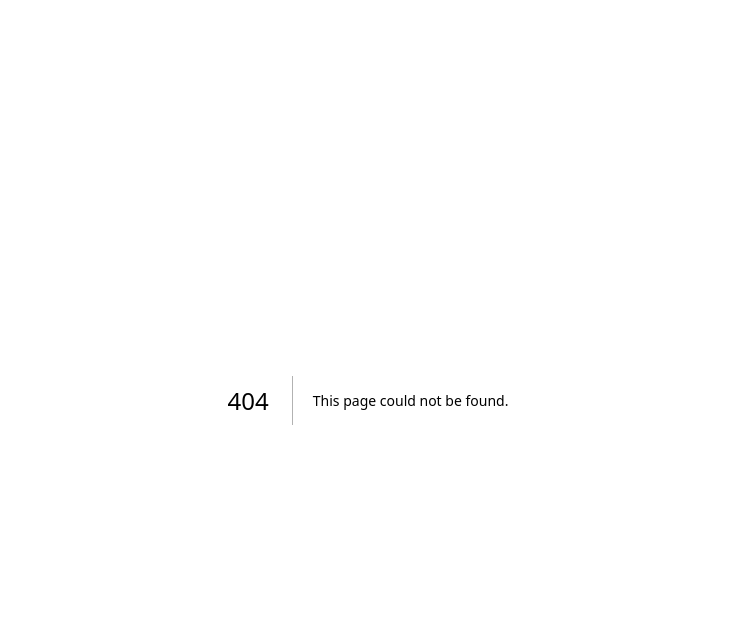
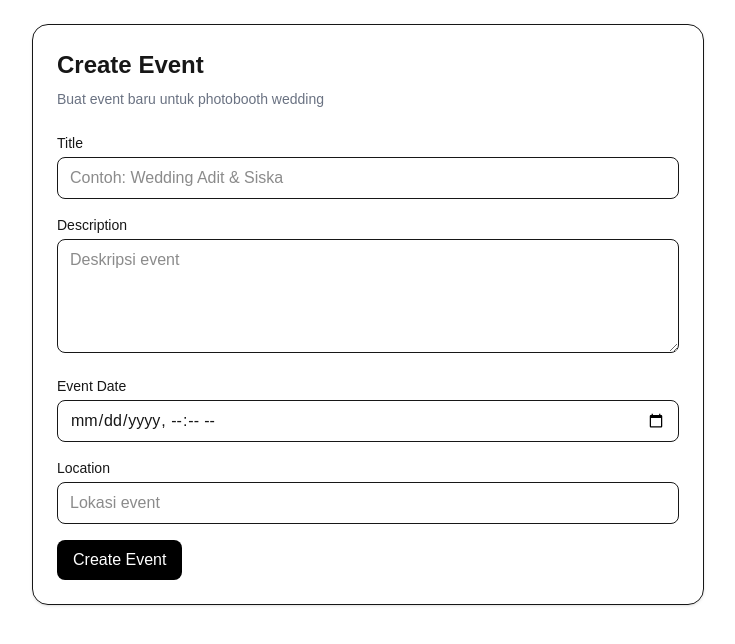
Before and after one commit to wsantika/photo-cloud-app, a Next.js app: page /events/new in a window 1280 px wide. Before the commit this address had no page. Shown: the top 644 px of the page, without its empty margins (272-1007 px from the left). Built offline with nearby package versions, Linux system fonts and the light colour scheme.

Commit message:
feat: implement event creation feature

```diff
--- /dev/null
+++ b/app/api/events/route.ts
@@ -0,0 +1,63 @@
+import { getServerSession } from "next-auth";
+import { NextResponse } from "next/server";
+import { authOptions } from "@/lib/auth";
+import { prisma } from "@/lib/prisma";
+import { hasRequiredRole } from "@/lib/rbac";
+
+function slugify(text: string) {
+  return text
+    .toLowerCase()
+    .trim()
+    .replace(/[^a-z0-9\s-]/g, "")
+    .replace(/\s+/g, "-")
+    .replace(/-+/g, "-");
+}
+
+export async function POST(req: Request) {
+  try {
+    const session = await getServerSession(authOptions);
+
+    if (!session?.user) {
+      return NextResponse.json({ message: "Unauthorized" }, { status: 401 });
+    }
+
+    if (!hasRequiredRole(session.user.role, ["admin", "vendor"])) {
+      return NextResponse.json({ message: "Forbidden" }, { status: 403 });
+    }
+
+    const body = await req.json();
+    const { title, description, eventDate, location } = body;
+
+    if (!title || !eventDate) {
+      return NextResponse.json(
+        { message: "Title dan event date wajib diisi" },
+        { status: 400 },
+      );
+    }
+
+    const baseSlug = slugify(title);
+    const uniqueSlug = `${baseSlug}-${Date.now()}`;
+
+    const event = await prisma.event.create({
+      data: {
+        title,
+        slug: uniqueSlug,
+        description: description || null,
+        eventDate: new Date(eventDate),
+        location: location || null,
+        createdById: session.user.id,
+      },
+    });
+
+    return NextResponse.json(
+      { message: "Event berhasil dibuat", data: event },
+      { status: 201 },
+    );
+  } catch (error) {
+    console.error("Create event error:", error);
+    return NextResponse.json(
+      { message: "Terjadi kesalahan saat membuat event" },
+      { status: 500 },
+    );
+  }
+}
--- a/app/dashboard/page.tsx
+++ b/app/dashboard/page.tsx
@@ -1,21 +1,29 @@
-"use client";
+import Link from "next/link";
+import { redirect } from "next/navigation";
+import { getServerSession } from "next-auth";
+import { authOptions } from "@/lib/auth";
+import { prisma } from "@/lib/prisma";
 
-import { signOut, useSession } from "next-auth/react";
+export default async function DashboardPage() {
+  const session = await getServerSession(authOptions);
 
-export default function DashboardPage() {
-  const { data: session, status } = useSession();
-
-  if (status === "loading") {
-    return <p className="p-6">Loading...</p>;
+  if (!session?.user) {
+    redirect("/login");
   }
 
-  if (!session) {
-    return <p className="p-6">Kamu belum login.</p>;
-  }
+  const events = await prisma.event.findMany({
+    where: {
+      createdById: session.user.id,
+    },
+    orderBy: {
+      createdAt: "desc",
+    },
+  });
 
   return (
     <main className="min-h-screen p-6">
-      <div className="mx-auto max-w-2xl rounded-2xl border p-6 shadow">
+      <div className="mx-auto max-w-4xl space-y-6">
+        <div className="rounded-2xl border p-6 shadow">
           <h1 className="mb-4 text-2xl font-bold">Dashboard</h1>
 
           <div className="space-y-2 text-sm">
@@ -28,17 +36,49 @@ export default function DashboardPage() {
             <p>
               <span className="font-semibold">Role:</span> {session.user.role}
             </p>
+          </div>
+
+          <div className="mt-6">
+            <Link
+              href="/events/new"
+              className="rounded-lg bg-black px-4 py-2 text-white"
+            >
+              Create Event
+            </Link>
+          </div>
+        </div>
+
+        <div className="rounded-2xl border p-6 shadow">
+          <h2 className="mb-4 text-xl font-bold">My Events</h2>
+
+          {events.length === 0 ? (
+            <p className="text-sm text-gray-500">Belum ada event.</p>
+          ) : (
+            <div className="space-y-4">
+              {events.map((event) => (
+                <div key={event.id} className="rounded-xl border p-4">
+                  <h3 className="text-lg font-semibold">{event.title}</h3>
+                  <p className="text-sm text-gray-500">{event.slug}</p>
+
+                  {event.description ? (
+                    <p className="mt-2 text-sm">{event.description}</p>
+                  ) : null}
+
+                  <div className="mt-3 space-y-1 text-sm">
                     <p>
-            <span className="font-semibold">User ID:</span> {session.user.id}
+                      <span className="font-medium">Date:</span>{" "}
+                      {new Date(event.eventDate).toLocaleString()}
+                    </p>
+                    <p>
+                      <span className="font-medium">Location:</span>{" "}
+                      {event.location || "-"}
                     </p>
                   </div>
-
-        <button
-          onClick={() => signOut({ callbackUrl: "/login" })}
-          className="mt-6 rounded-lg bg-red-600 px-4 py-2 text-white"
-        >
-          Logout
-        </button>
+                </div>
+              ))}
+            </div>
+          )}
+        </div>
       </div>
     </main>
   );
--- /dev/null
+++ b/app/events/new/page.tsx
@@ -0,0 +1,134 @@
+"use client";
+
+import { FormEvent, useState } from "react";
+import { useRouter } from "next/navigation";
+
+export default function NewEventPage() {
+  const router = useRouter();
+
+  const [title, setTitle] = useState("");
+  const [description, setDescription] = useState("");
+  const [eventDate, setEventDate] = useState("");
+  const [location, setLocation] = useState("");
+  const [error, setError] = useState("");
+  const [success, setSuccess] = useState("");
+  const [loading, setLoading] = useState(false);
+
+  async function handleSubmit(e: FormEvent<HTMLFormElement>) {
+    e.preventDefault();
+    setError("");
+    setSuccess("");
+    setLoading(true);
+
+    try {
+      const response = await fetch("/api/events", {
+        method: "POST",
+        headers: {
+          "Content-Type": "application/json",
+        },
+        body: JSON.stringify({
+          title,
+          description,
+          eventDate,
+          location,
+        }),
+      });
+
+      const result = await response.json();
+
+      if (!response.ok) {
+        setError(result.message || "Gagal membuat event");
+        setLoading(false);
+        return;
+      }
+
+      setSuccess("Event berhasil dibuat");
+      setTitle("");
+      setDescription("");
+      setEventDate("");
+      setLocation("");
+      router.refresh();
+
+      setTimeout(() => {
+        router.push("/dashboard");
+      }, 1000);
+    } catch (err) {
+      setError("Terjadi kesalahan saat mengirim data");
+      setLoading(false);
+      return;
+    }
+
+    setLoading(false);
+  }
+
+  return (
+    <main className="min-h-screen p-6">
+      <div className="mx-auto max-w-2xl rounded-2xl border p-6 shadow">
+        <h1 className="mb-2 text-2xl font-bold">Create Event</h1>
+        <p className="mb-6 text-sm text-gray-500">
+          Buat event baru untuk photobooth wedding
+        </p>
+
+        <form onSubmit={handleSubmit} className="space-y-4">
+          <div>
+            <label className="mb-1 block text-sm font-medium">Title</label>
+            <input
+              type="text"
+              className="w-full rounded-lg border px-3 py-2 outline-none"
+              value={title}
+              onChange={(e) => setTitle(e.target.value)}
+              placeholder="Contoh: Wedding Adit & Siska"
+              required
+            />
+          </div>
+
+          <div>
+            <label className="mb-1 block text-sm font-medium">
+              Description
+            </label>
+            <textarea
+              className="w-full rounded-lg border px-3 py-2 outline-none"
+              value={description}
+              onChange={(e) => setDescription(e.target.value)}
+              placeholder="Deskripsi event"
+              rows={4}
+            />
+          </div>
+
+          <div>
+            <label className="mb-1 block text-sm font-medium">Event Date</label>
+            <input
+              type="datetime-local"
+              className="w-full rounded-lg border px-3 py-2 outline-none"
+              value={eventDate}
+              onChange={(e) => setEventDate(e.target.value)}
+              required
+            />
+          </div>
+
+          <div>
+            <label className="mb-1 block text-sm font-medium">Location</label>
+            <input
+              type="text"
+              className="w-full rounded-lg border px-3 py-2 outline-none"
+              value={location}
+              onChange={(e) => setLocation(e.target.value)}
+              placeholder="Lokasi event"
+            />
+          </div>
+
+          {error ? <p className="text-sm text-red-500">{error}</p> : null}
+          {success ? <p className="text-sm text-green-600">{success}</p> : null}
+
+          <button
+            type="submit"
+            disabled={loading}
+            className="rounded-lg bg-black px-4 py-2 text-white disabled:opacity-50"
+          >
+            {loading ? "Saving..." : "Create Event"}
+          </button>
+        </form>
+      </div>
+    </main>
+  );
+}
```
Also changed, not shown: 2 other files (tests, documents, lock files or other folders). Lines whose indentation alone changed are shown as unchanged.
